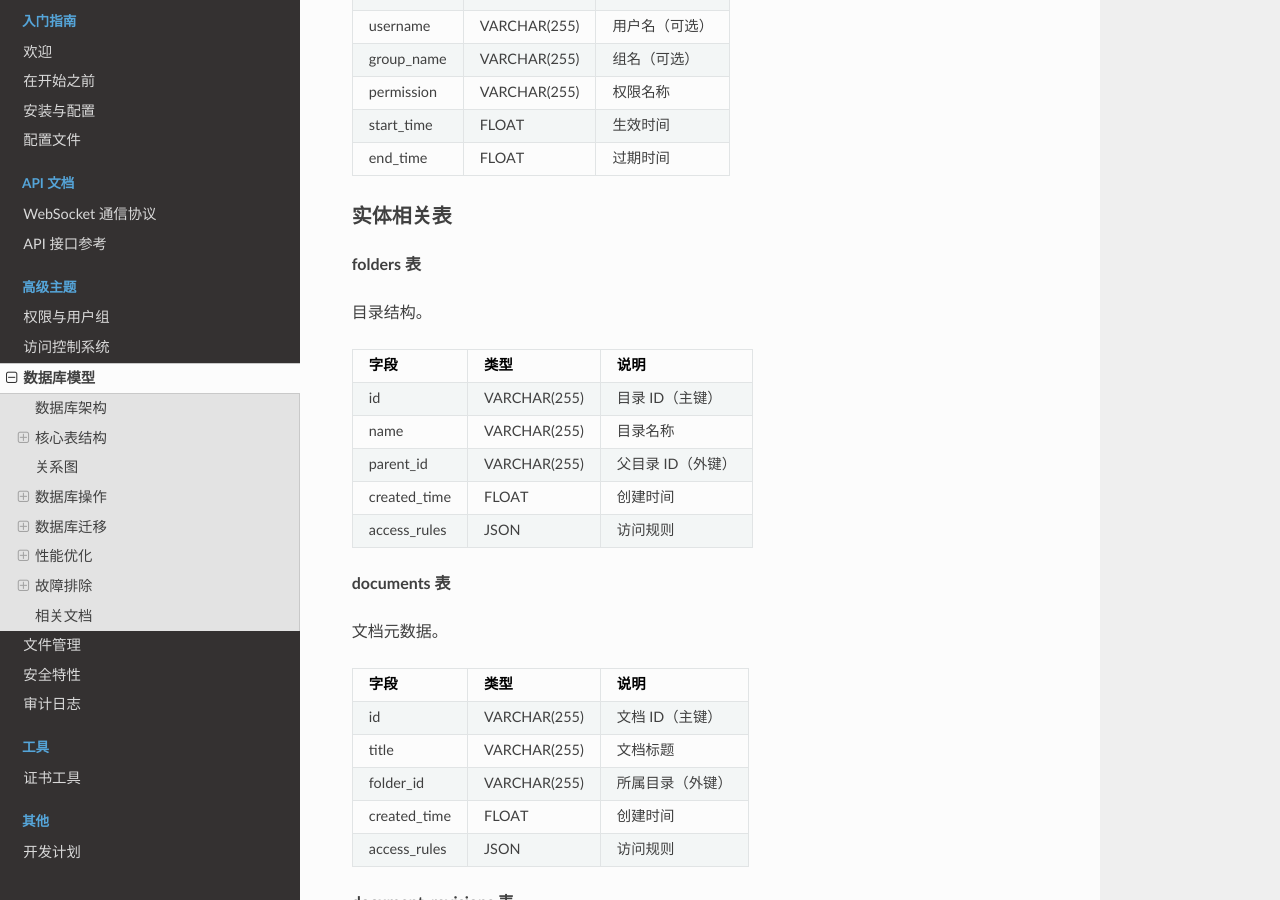
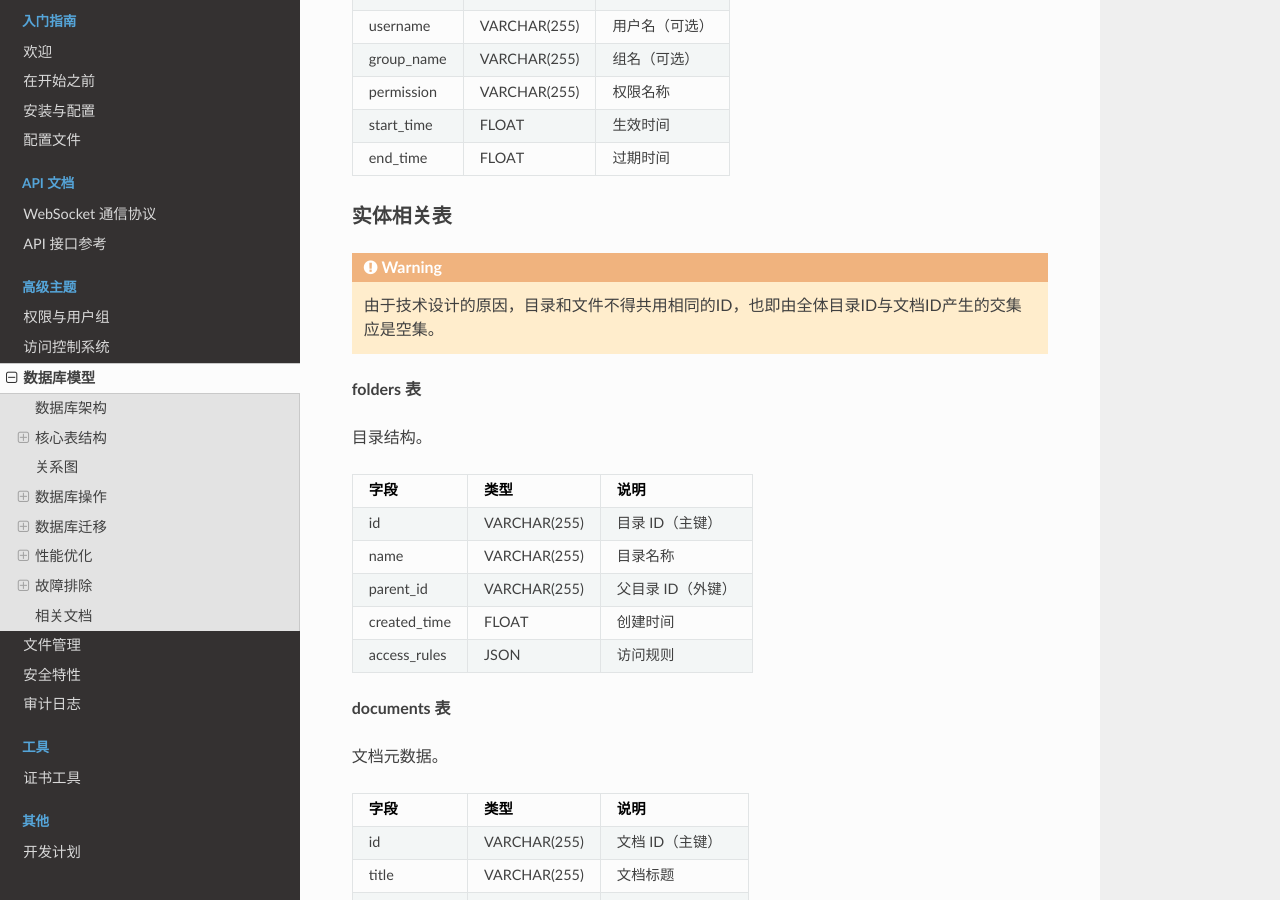
Before and after one commit to Creeper19472/cfms_server_doc, a Sphinx documentation site: the page built from docs/source/database.rst, in a window 1280 px wide and 900 px high, scrolled down 2324 px. Built offline with Sphinx 7.4.7 and the Read the Docs theme 3.1.0, drawn with Linux system fonts in a browser that asks for light colours.

Commit message:
docs: add note for technical limitations

```diff
--- a/docs/source/database.rst
+++ b/docs/source/database.rst
@@ -135,6 +135,10 @@ CFMS 的数据库分为以下几个主要模块：
 
 实体相关表
 ^^^^^^^^^^
+
+.. warning::
+
+  由于技术设计的原因，目录和文件不得共用相同的ID，也即由全体目录ID与文档ID产生的交集应是空集。
 
 **folders 表**
 
```
